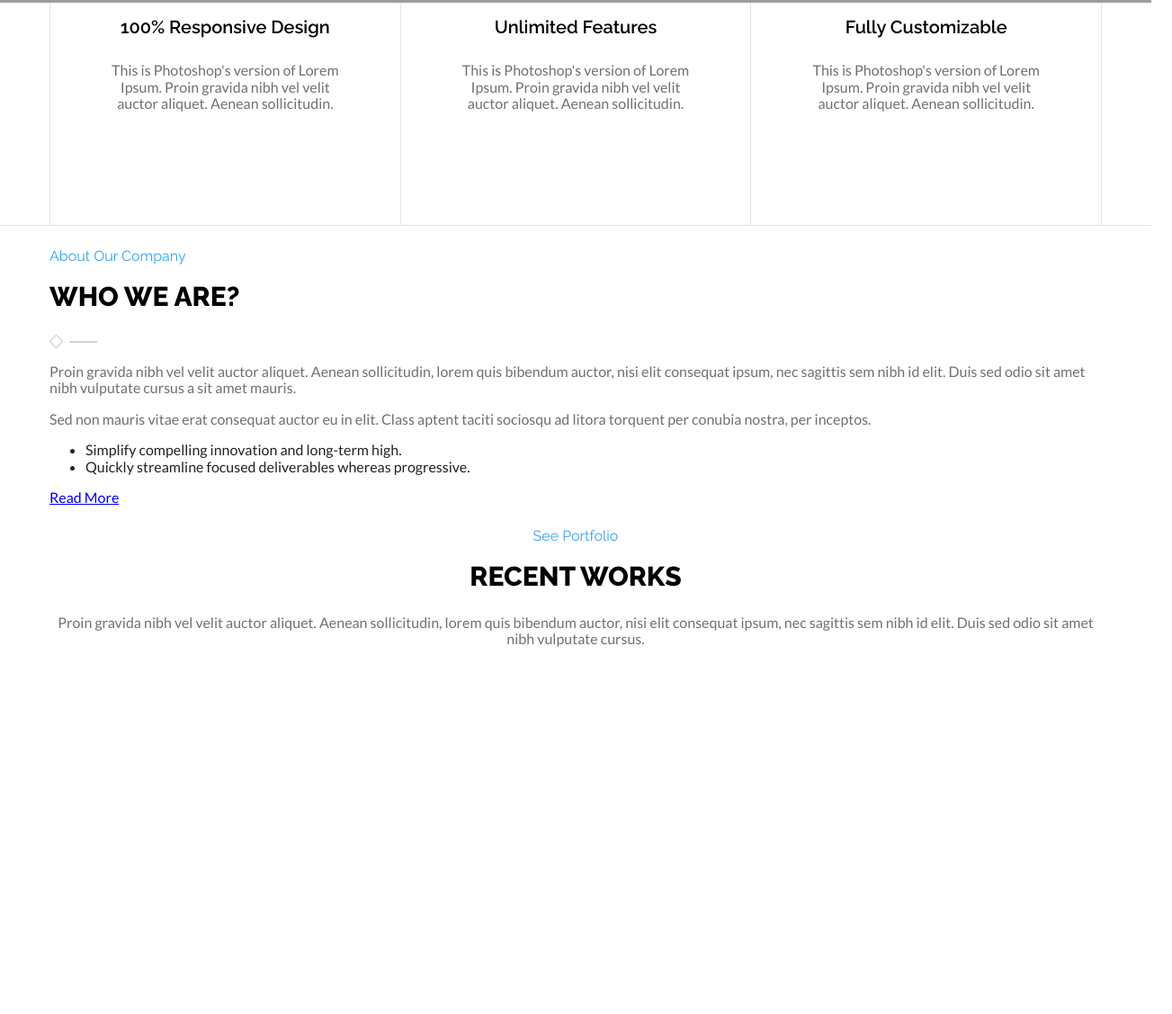
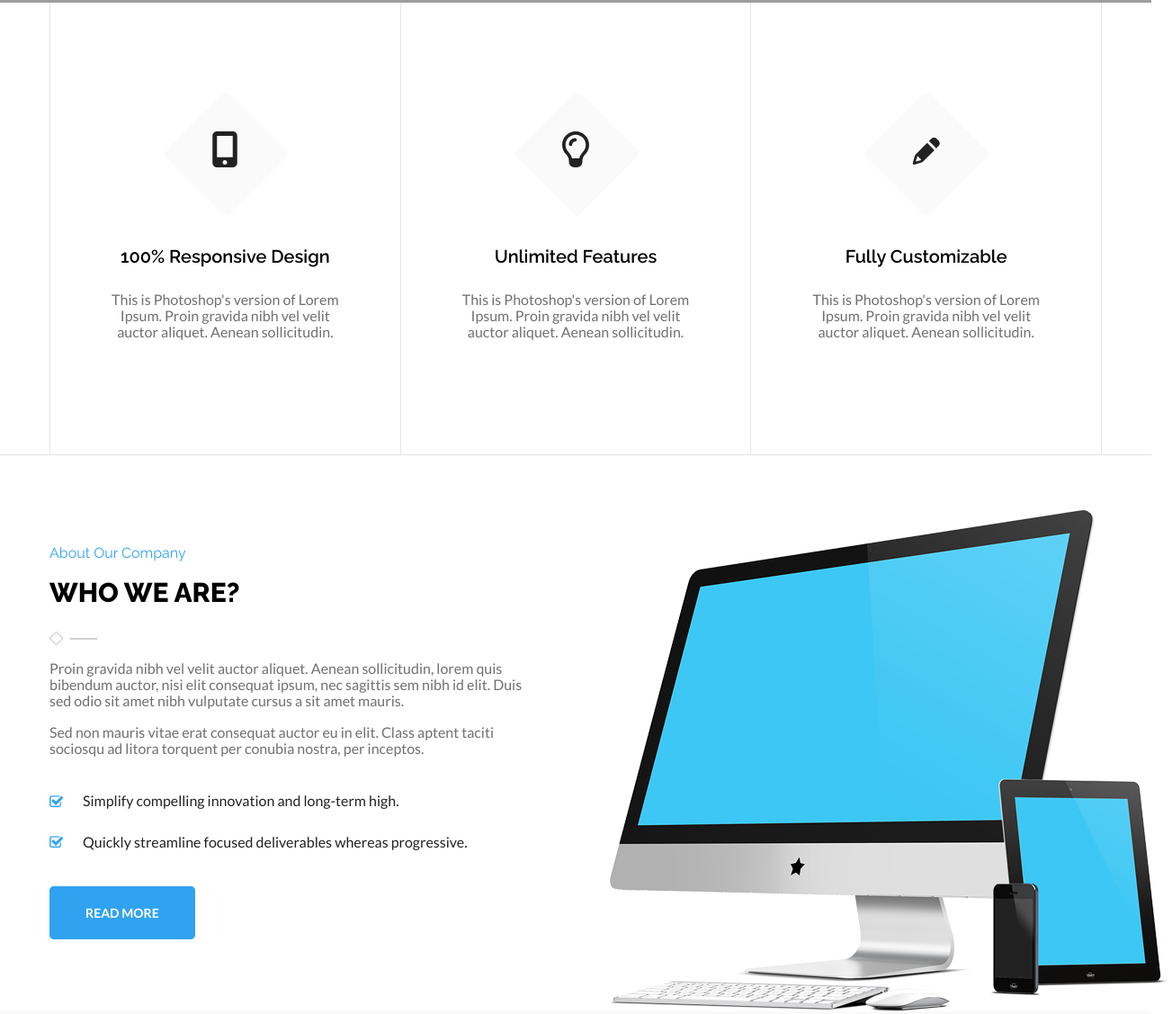
Before and after one commit to Marquizza/FrontendBlok, a plain HTML site: page index.html in a window 1280 px wide. Shown: the part 1075-2202 px from the top of the page at 90% size, 1303 px wide, since content can reach past the window. Before the commit the page ends 1811 px from the top, so only its background shows below. Drawn offline with nearby package versions, Linux system fonts and the light colour scheme; grey boxes are pictures that could not be loaded.

Commit message:
Positioning of elements

```diff
--- a/css/style.css
+++ b/css/style.css
@@ -8,6 +8,7 @@ body {
 	width: 100%;
 	max-width: 1170px;
 	margin: 0 auto;
+	position: relative;
 }
 
 .center {
@@ -176,6 +177,12 @@ body {
 	border-bottom: 1px solid #e4e4e4;
 }
 
+.page-gray {
+	background-color: #fafafa;
+	padding-top: 100px;
+	padding-bottom: 62px;
+}
+
 .box {
 	display: flex;
 	border-left: 1px solid #e4e4e4;
@@ -184,7 +191,7 @@ body {
 
 .box-item {
 	flex-basis: 33.333%;
-	padding: 0 60px 110px;
+	padding: 93px 60px 110px;
 }
 
 .box-item-center {
@@ -229,4 +236,89 @@ body {
 
 .list-description {
 	color: #222222;
+	padding-left: 0;
+	list-style-type: none;
+	margin-top: 40px;
+	margin-bottom: 60px;
 }
+
+.list-description > li {
+	margin-bottom: 27px;
+	color: #222;
+	padding-left: 37px;
+	position: relative;
+}
+
+.list-description > li::before {
+	content: '';
+	display: block;
+	width: 16px;
+	height: 14px;
+	background-image: url("../img/check.png");
+	background-repeat: no-repeat;
+	background-size: contain;
+	position: absolute;
+	left: 0;
+	top: calc(50% - 7px);
+}
+
+.page-mockup {
+	margin-top: 100px;
+	padding-bottom: 100px;
+}
+
+.mockup {
+	display: block;
+	width: 625px;
+	height: 557px;
+	background-image: url("../img/mockup.png");
+	background-repeat: no-repeat;
+	background-size: contain;
+	position: absolute;
+	right: -78px;
+	bottom: 0;
+}
+
+.btn-blue {
+	font-size: 14px;
+	font-weight: 700;
+	text-transform: uppercase;
+	text-decoration: none;
+	color: #fff;
+	background-color: #30a3f0;
+	border: 1px solid #30a3f0;
+	border-radius: 5px;
+	padding: 20px 39px;
+}
+
+.btn-blue:hover {
+	color: #30a3f0;
+	border: 1px solid #30a3f0;
+	background-color: transparent;
+}
+
+.box-text {
+	max-width: 530px;
+}
+
+.box-icon {
+	width: 152px;
+	height: 152px;
+	font-size: 40px;
+	background-image: url("../img/gray.png");
+	color: #222;
+	line-height: 3.5;
+	margin: 0 auto 26px;
+	background-position: center center;
+	background-repeat: no-repeat;
+}
+
+.box-icon-pen {
+	font-size: 30px;
+	line-height: 4.8;
+}
+
+.box-item:hover .box-icon {
+	background-image: url("../img/blue.png");
+	color: #fff;
+}
--- a/index.html
+++ b/index.html
@@ -58,21 +58,25 @@
 			<div class="wrapper">
 				<div class="box center">
 					<div class="box-item">
+						<div class="box-icon"><i class="fas fa-mobile-alt"></i></div>
 						<h2>100% Responsive Design</h2>
 					    <p class="description">This is Photoshop's version of Lorem Ipsum. Proin gravida nibh vel velit auctor aliquet. Aenean sollicitudin.</p>
 					</div>
 					<div class="box-item box-item-center">
+						<div class="box-icon"><i class="far fa-lightbulb"></i></div>
 						<h2>Unlimited Features</h2>
 						<p class="description">This is Photoshop's version  of Lorem Ipsum. Proin gravida nibh vel velit auctor aliquet. Aenean sollicitudin.</p>
 					</div>
 					<div class="box-item">
+						<div class="box-icon box-icon-pen"><i class="fas fa-pencil-alt"></i></div>
 						<h2>Fully Customizable</h2>
 						<p class="description">This is Photoshop's version  of Lorem Ipsum. Proin gravida nibh vel velit auctor aliquet. Aenean sollicitudin.</p>
 					</div>
 			    </div>
 		    </div>
 	    </div>
-	    <div class="wrapper">
+	    <div class="wrapper page-mockup">
+	    	<div class="box-text">
 				<h2 class="title-h2"><span>About Our Company</span>Who We Are?</h2>
 				<div class="line"></div>
 				<p class="description">Proin gravida nibh vel velit auctor aliquet. Aenean sollicitudin, lorem quis bibendum auctor, nisi elit consequat ipsum, nec sagittis sem nibh id elit. Duis sed odio sit amet nibh vulputate cursus a sit amet mauris. </p>
@@ -81,12 +85,16 @@
 					<li>Simplify compelling innovation and long-term high.</li>
 					<li>Quickly streamline focused deliverables whereas progressive.</li>
 				</ul>
-			<a href="#">Read More</a>
+				<a href="#" class="btn-blue">Read More</a>
 			</div>
+			<div class="mockup"></div>
+		</div>
+		<div class="page page-gray">
 			<div class="wrapper center">
 				<h2 class="title-h2"><span>See Portfolio</span>Recent Works</h2>
 			<div></div>
 			<p class="description">Proin gravida nibh vel velit auctor aliquet. Aenean sollicitudin, lorem quis bibendum auctor, nisi elit consequat ipsum, nec sagittis sem nibh id elit. Duis sed odio sit amet nibh vulputate cursus.</p>
+			</div>
 		</div>
 	</main>
 	<footer>
```
Also changed, not shown: img/blue.png (added), img/check.png (added), img/gray.png (added). Lines whose indentation alone changed are shown as unchanged.
